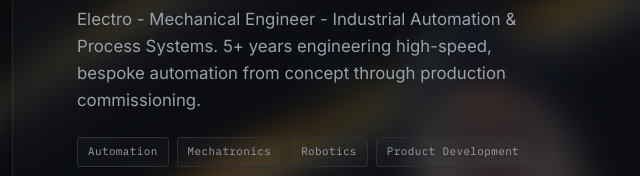
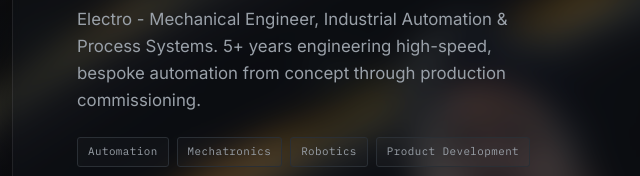
Before and after one commit to neogokul/Portfolio, a plain HTML site: page index.html in a window 1280 px wide. Shown: the part 340-516 px from the top of the page, 62-702 px from the left. Drawn offline with nearby package versions, Linux system fonts and the light colour scheme; no server answers.

Commit message:
Update index.html

```diff
--- a/index.html
+++ b/index.html
@@ -40,7 +40,7 @@
       <div class="plate-main">
         <div class="plate-eyebrow">Data Plate · Rev D</div>
         <h1>Gokulnath<br/>Chandra<span class="accent">sekharan</span></h1>
-        <p class="plate-role">Electro - Mechanical Engineer - Industrial Automation &amp; Process Systems. 5+ years engineering high-speed, bespoke automation from concept through production commissioning.</p>
+        <p class="plate-role">Electro - Mechanical Engineer, Industrial Automation &amp; Process Systems. 5+ years engineering high-speed, bespoke automation from concept through production commissioning.</p>
         <div class="tag-row">
           <span class="tag">Automation</span>
           <span class="tag">Mechatronics</span>
```
